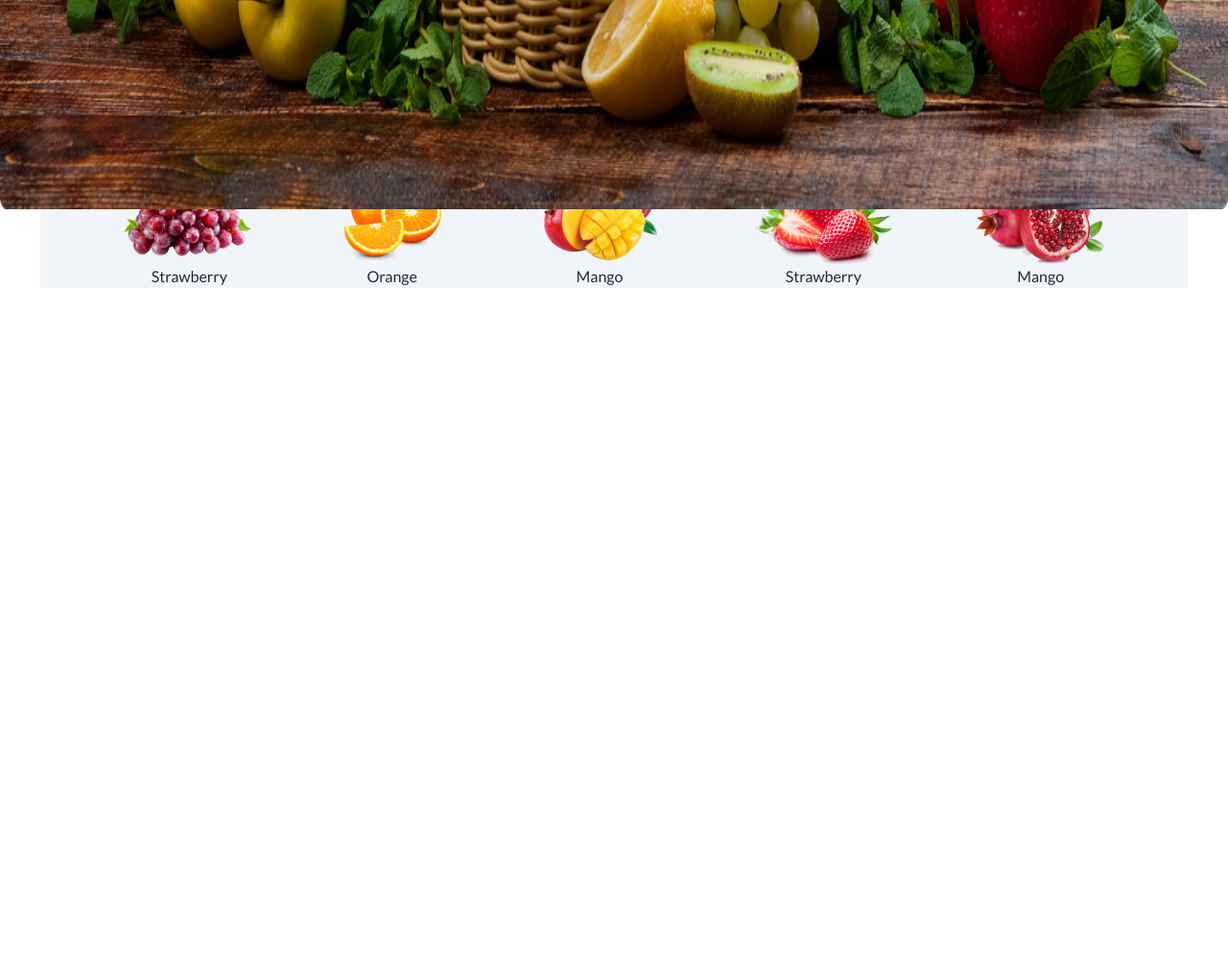
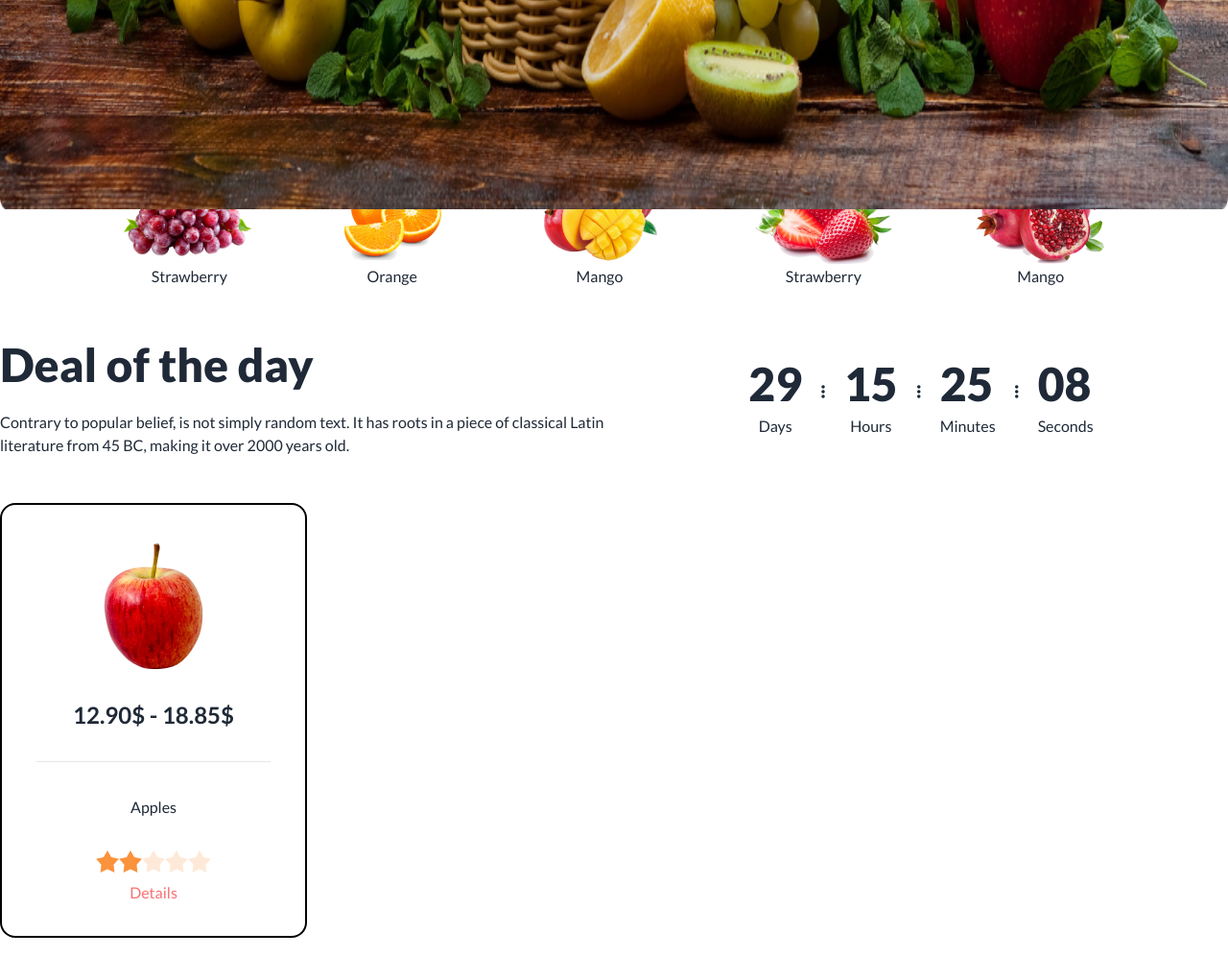
Before and after one commit to 1Mizan/fruit-brust-assignment, a plain HTML site: page index.html in a window 1280 px wide. Shown: the part 875-1872 px from the top of the page at 96% size. Before the commit the page ends 1175 px from the top, so only its background shows below. Drawn offline with nearby package versions, Linux system fonts and the light colour scheme; grey boxes are pictures that could not be loaded.

Commit message:
added some sections

```diff
--- a/index.html
+++ b/index.html
@@ -1,5 +1,6 @@
 <!DOCTYPE html>
 <html lang="en">
+
 <head>
   <meta charset="UTF-8">
   <meta name="viewport" content="width=device-width, initial-scale=1.0">
@@ -11,12 +12,13 @@
   <!-- font-familyx -->
   <link rel="preconnect" href="https://fonts.googleapis.com">
   <link rel="preconnect" href="https://fonts.gstatic.com" crossorigin>
-<link href="https://fonts.googleapis.com/css2?family=Lato:ital,wght@0,400;0,700;0,900;1,700&display=swap" rel="stylesheet">
+  <link href="https://fonts.googleapis.com/css2?family=Lato:ital,wght@0,400;0,700;0,900;1,700&display=swap"
+    rel="stylesheet">
   <!-- font-awesome -->
   <script src="https://kit.fontawesome.com/5f237c26ca.js" crossorigin="anonymous"></script>
   <!-- font-family-css -->
   <style>
-  body{
+    body {
       font-family: 'Lato', sans-serif;
     }
   </style>
@@ -36,6 +38,7 @@
 
 
 </head>
+
 <body>
   <header class="max-w-screen-xl py-4 my-1  mx-auto">
     <!-- nav bar -->
@@ -54,14 +57,19 @@
         </div>
 
         <div class="flex-none  gap-2 py-2 ">
-            <div class="form bg-white rounded-full input-bordered input-bordered p-2 opacity-0 md:opacity-0 lg:opacity-100">
+          <div
+            class="form bg-white rounded-full input-bordered input-bordered p-2 opacity-0 md:opacity-0 lg:opacity-100">
             <input type="text" placeholder="Search Here " class=" ml-2 " />
             <button class="mr-3"><i class="fa-solid fa-magnifying-glass"></i></button>
 
           </div>
           <div class="flex-none block md:block lg:hidden mr-5">
             <button class="btn btn-square btn-ghost">
-                <svg xmlns="http://www.w3.org/2000/svg" fill="none" viewBox="0 0 24 24" class="inline-block w-5 h-5 stroke-current"><path stroke-linecap="round" stroke-linejoin="round" stroke-width="2" d="M4 6h16M4 12h16M4 18h16"></path></svg>
+              <svg xmlns="http://www.w3.org/2000/svg" fill="none" viewBox="0 0 24 24"
+                class="inline-block w-5 h-5 stroke-current">
+                <path stroke-linecap="round" stroke-linejoin="round" stroke-width="2" d="M4 6h16M4 12h16M4 18h16">
+                </path>
+              </svg>
             </button>
           </div>
 
@@ -76,16 +84,19 @@
   </header>
   <!-- banner section -->
   <section class="max-w-screen-xl py-4 my-1 mx-auto">
-    <div class="carousel w-full ">
-      <div id="slide1" class="carousel-item relative w-full z-0">
+    <div class="carousel w-full z-10 ">
+      <div id="slide1" class="carousel-item relative w-full ">
+
         <div class="absolute text-white top-1/3 left-1/2 transform -translate-x-1/2 -translate-y-1/2">
 
           <h1 class=" text-lg md:text-5xl lg:text-7xl font-bold text-center">Exotic tastes at your <br>doorstep</h1>
           <p class="text-sm md:text-lg lg:xl text-center py-3">We supply highly quality organic products</p>
           <div class="flex justify-center ">
-            <button class="btn border-0 text-white bg-nav-bg text-center w-auto md:w-auto lg:auto">Shop Now</button>
+            <button class="btn border-0 text-white bg-nav-bg text-center ">Shop Now</button>
 
           </div>
+
+
         </div>
         <img src="images/banner1.png" class="w-full" />
         <div class="absolute flex justify-between transform -translate-y-1/2 left-5 right-5 top-1/2">
@@ -94,6 +105,9 @@
         </div>
       </div>
       <div id="slide2" class="carousel-item relative w-full">
+
+
+
         <img src="images/banner2.png" class="w-full" />
         <div class="absolute flex justify-between transform -translate-y-1/2 left-5 right-5 top-1/2">
           <a href="#slide1" class="btn btn-circle">❮</a>
@@ -101,6 +115,8 @@
         </div>
       </div>
       <div id="slide3" class="carousel-item relative w-full">
+
+
         <img src="images/banner3.png" class="w-full" />
         <div class="absolute flex justify-between transform -translate-y-1/2 left-5 right-5 top-1/2">
           <a href="#slide2" class="btn btn-circle">❮</a>
@@ -108,6 +124,8 @@
         </div>
       </div>
       <div id="slide4" class="carousel-item relative w-full">
+
+
         <img src="images/banner4.png" class="w-full" />
         <div class="absolute flex justify-between transform -translate-y-1/2 left-5 right-5 top-1/2">
           <a href="#slide3" class="btn btn-circle">❮</a>
@@ -117,7 +135,7 @@
     </div>
 
   </section>
-  <div class="bg-slate-100 flex w-[1196px] mx-auto justify-evenly -mt-20 ">
+  <div class="bg-white flex w-[1196px] mx-auto justify-evenly -mt-20 z-50">
     <div>
       <img src="images/fruit1.png" alt="">
       <p class="text-center">Strawberry</p>
@@ -140,10 +158,117 @@
     </div>
   </div>
   <main>
+    <!-- deal of the day section  -->
+    <section class="max-w-screen-xl py-4 my-1 mx-auto mt-10">
+      <!-- container -->
+      <div class="flex items-center justify-between mb-12">
+        <div class="flex-1">
+          <h2 class="text-xl md:text-3xl lg:text-5xl font-extrabold">Deal of the day</h2>
+          <p class="mt-6">Contrary to popular belief, is not simply random text. It has roots in a piece of classical
+            Latin literature from 45 BC, making it over 2000 years old.</p>
+        </div>
+        <div class="flex  justify-center flex-1 ">
+          <div>
+            <h2 class="text-5xl font-extrabold">29</h2>
+            <p class="text-center mt-2">Days</p>
+          </div>
+          <div class="items-center m-5"><i class="fa-solid fa-ellipsis-vertical "></i></div>
+          <div>
+            <h2 class="text-5xl font-extrabold">15</h2>
+            <p class="text-center  mt-2">Hours</p>
+          </div>
+          <div class="items-center  m-5"><i class="fa-solid fa-ellipsis-vertical  "></i></div>
+          <div>
+            <h2 class="text-5xl font-extrabold">25</h2>
+            <p class="text-center  mt-2">Minutes</p>
+          </div>
+          <div class="items-center  m-5"><i class="fa-solid fa-ellipsis-vertical "></i></div>
+          <div>
+            <h2 class="text-5xl font-extrabold">08</h2>
+            <p class="text-center  mt-2">Seconds</p>
+          </div>
 
+
+        </div>
+      </div>
+      <div class="grid grid-cols-1 md:grid-cols-2 lg:grid-cols-4">
+        <div class="card bg-base-100 border-2 border-black">
+          <figure class="px-10 pt-10 ">
+            <img src="images/fruit6.png" alt="Shoes" class="rounded-xl" />
+          </figure>
+          <div class="card-body items-center text-center">
+            <h2 class="card-title font-bold text-2xl">12.90$ - 18.85$</h2>
+            <hr class="h-1 w-[244px] text-black my-6">
+            <p class="mb-6">Apples</p>
+            <div class="rating">
+              <input type="radio" name="rating-2" class="mask mask-star-2 bg-orange-400" />
+              <input type="radio" name="rating-2" class="mask mask-star-2 bg-orange-400" checked />
+              <input type="radio" name="rating-2" class="mask mask-star-2 bg-orange-400" />
+              <input type="radio" name="rating-2" class="mask mask-star-2 bg-orange-400" />
+              <input type="radio" name="rating-2" class="mask mask-star-2 bg-orange-400" />
+            </div>
+            <!-- Open the modal using ID.showModal() method -->
+            <button class="btn-ghost text-red-400" onclick="my_modal_5.showModal()">Details</button>
+            <dialog id="my_modal_5" class="modal modal-bottom sm:modal-middle">
+              <form method="dialog" class="modal-box">
+
+                <div class="card bg-base-100 ">
+                  <figure class="px-10 pt-10 ">
+                    <img src="images/fruit6.png" alt="Shoes" class="rounded-xl" />
+                  </figure>
+                  <div class="card-body items-center text-center">
+                    <h2 class="card-title font-bold text-2xl">Apples</h2>
+
+                    <p class="mb-6">Professional employees are there for you to pick the most amazing and fresh fruits.</p>
+                    <div class="rating">
+                      <input type="radio" name="rating-2" class="mask mask-star-2 bg-orange-400" />
+                      <input type="radio" name="rating-2" class="mask mask-star-2 bg-orange-400" checked />
+                      <input type="radio" name="rating-2" class="mask mask-star-2 bg-orange-400" />
+                      <input type="radio" name="rating-2" class="mask mask-star-2 bg-orange-400" />
+                      <input type="radio" name="rating-2" class="mask mask-star-2 bg-orange-400" />
+                    </div>
+
+
+                <div class="modal-action">
+            <!-- if there is a button in form, it will close the modal -->
+
+              <button class="btn btn-outline btn-error ">Close</button>
+              <button class="btn border-0 text-white bg-nav-bg text-center "><a href="">Shop Now</a></button>
+                </div>
+            </div>
+          </form>
+          </dialog>
+
+
+        </div>
+
+
+
+
+
+
+        <!-- jfdfdhlkf -->
+
+
+
+
+
+
+
+        <!-- jndslkndsl -->
+
+
+
+
+      </div>
+
+      </div>
+
+    </section>
   </main>
   <footer>
 
   </footer>
 </body>
+
 </html>
```
Lines whose indentation alone changed are shown as unchanged.
